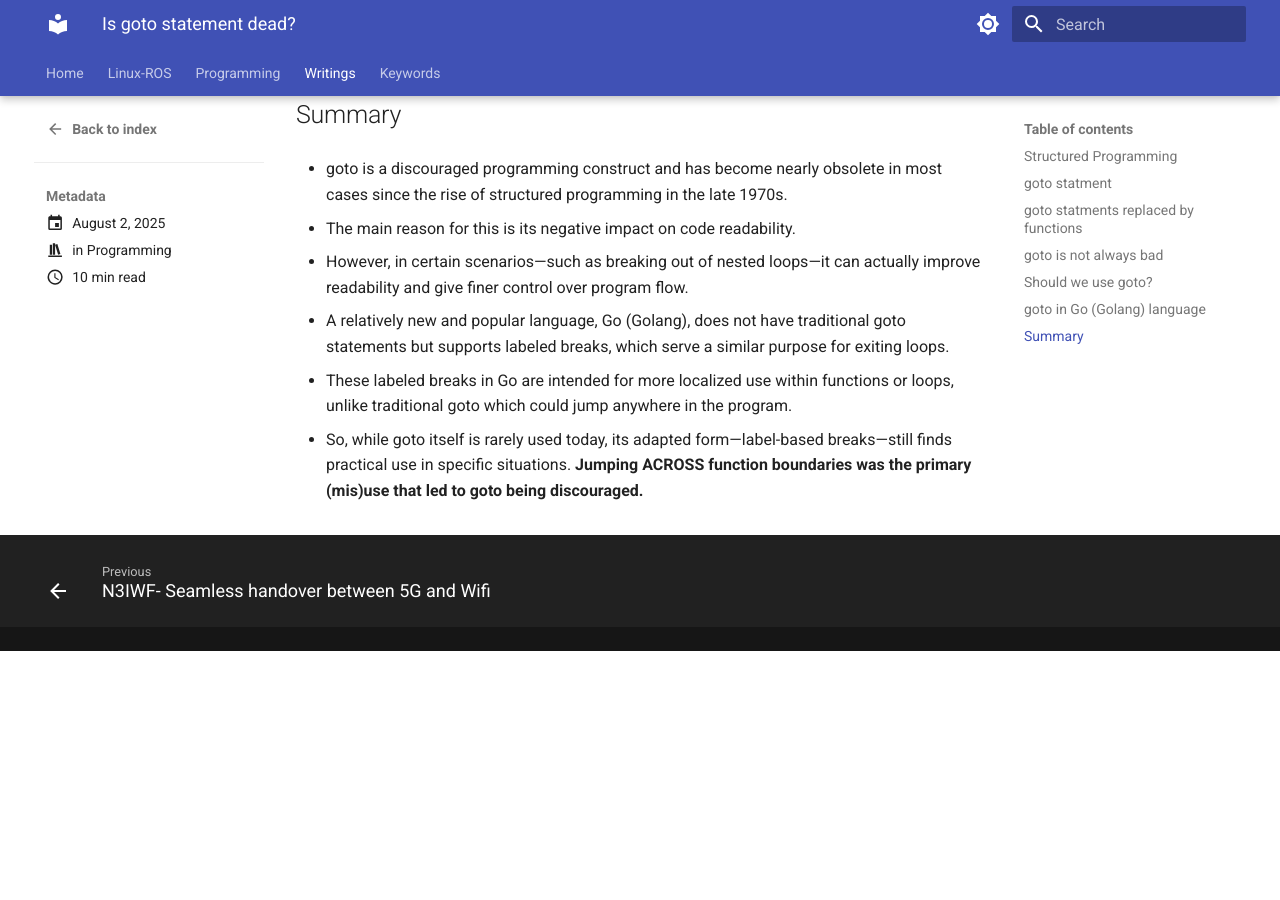
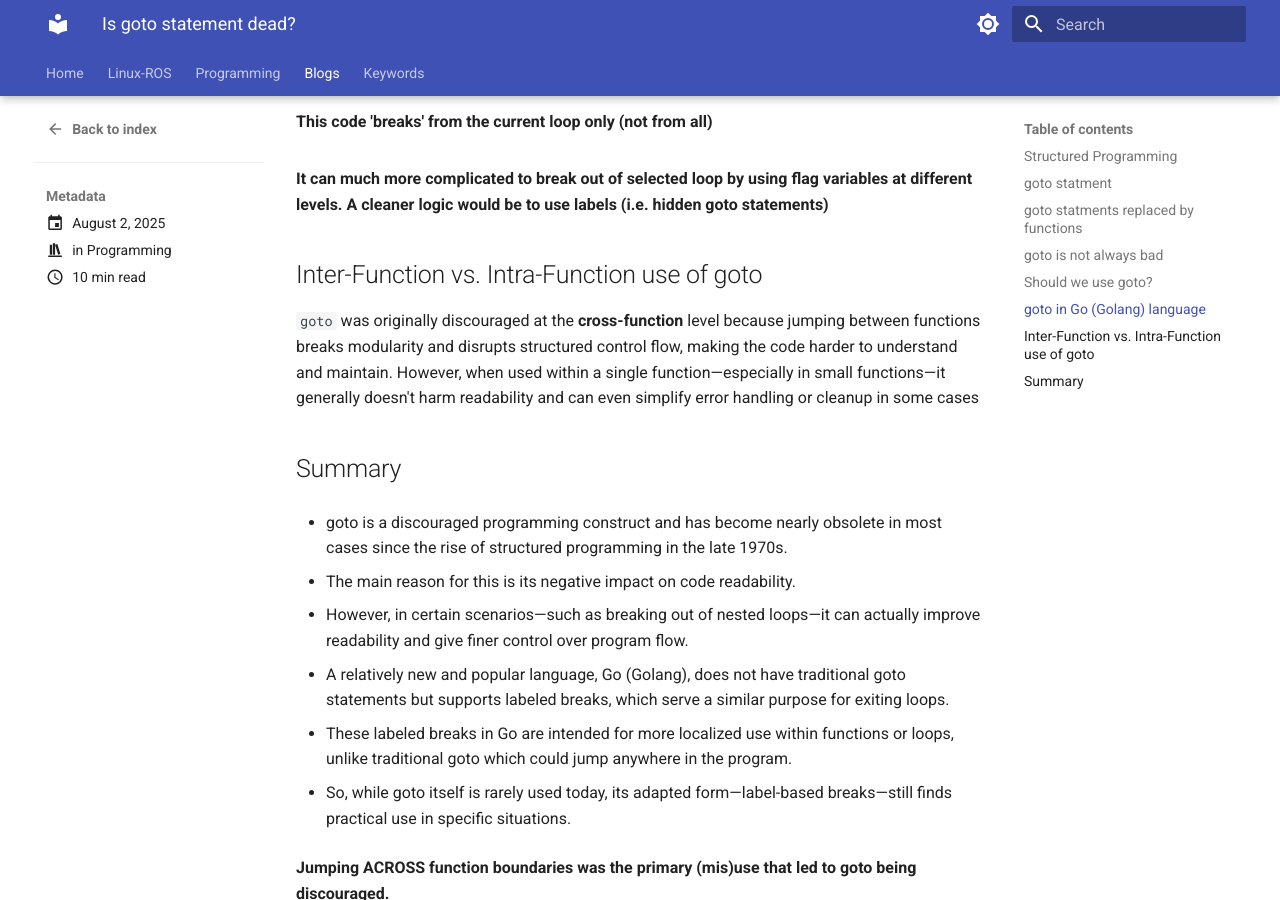
Before and after one commit to alohamujeeb/alohamujeeb.github.io, an MkDocs documentation site: the page built from docs/blog/posts/2025-08-02-is-goto-dead.md, in a window 1280 px wide and 900 px high, scrolled down 3875 px. Built offline with MkDocs 1.6.1 and Material for MkDocs 9.7.7, drawn with Linux system fonts in a browser that asks for light colours; before the commit the page ends 4526 px from its top, so only the background shows below that; some of the changed text lies outside the part shown.

Commit message:
blog reformatted

````diff
--- a/docs/blog/posts/2025-08-02-is-goto-dead.md
+++ b/docs/blog/posts/2025-08-02-is-goto-dead.md
@@ -28,7 +28,9 @@ Structured programming became mainstream in the 1970s and 1980s. It  is a progra
 ## goto statment
 A fourth type of statement, the **goto** statement, was widely used before structured programming. However, it is considered harmful because it makes code harder to understand and maintain.
 
-=== "Example with goto"
+Consider the following two examples—one using a goto statement and one without—to illustrate how goto can impact code readability.
+
+=== "code WITH goto"
 	``` c
 	#include <stdio.h>
 
@@ -63,7 +65,7 @@ A fourth type of statement, the **goto** statement, was widely used before struc
 	- In contrast, consider the version of the code that uses functions exclusively — it’s much clearer and easier to maintain.
 
 
-=== "Example WITHOUT goto"
+=== "code WITHOUT goto"
 	``` c
 	#include <stdio.h>
 
@@ -103,9 +105,11 @@ This is why structured programming emphasizes using only three types of statemen
 2. Conditional (if, if-else, switch, etc.)
 3. Loops (for, while, etc.)
 
+The following code snippet (taken from the example above) demonstrates how creating a function instead of using a goto statement leads to a purely sequential code flow, thereby improving code clarity.
+
 ``` c
+    // the code now becomes a sequntial code of three statemetns only
 int main() {
-	/* sequential code */
 	int result = gcd(48, 18);
     printf("GCD is: %d\n", result);
     return 0;
@@ -262,6 +266,10 @@ Note:
 
 **It can much more complicated to break out of selected loop by using flag variables at different levels. A cleaner logic would be to use labels (i.e. hidden goto statements)**
 
+## Inter-Function vs. Intra-Function use of goto
+```goto``` was originally discouraged at the **cross-function** level because jumping between functions breaks modularity and disrupts structured control flow, making the code harder to understand and maintain. However, when used within a single function—especially in small functions—it generally doesn't harm readability and can even simplify error handling or cleanup in some cases
+
+
 ## Summary
 - goto is a discouraged programming construct and has become nearly obsolete in most cases since the rise of structured programming in the late 1970s.
 
@@ -273,4 +281,6 @@ Note:
 
 - These labeled breaks in Go are intended for more localized use within functions or loops, unlike traditional goto which could jump anywhere in the program.
 
-- So, while goto itself is rarely used today, its adapted form—label-based breaks—still finds practical use in specific situations. **Jumping ACROSS function boundaries was the primary (mis)use that led to goto being discouraged.**
+- So, while goto itself is rarely used today, its adapted form—label-based breaks—still finds practical use in specific situations.
+
+**Jumping ACROSS function boundaries was the primary (mis)use that led to goto being discouraged.**
--- a/mkdocs.yml
+++ b/mkdocs.yml
@@ -108,8 +108,6 @@ nav:
         #- imports and packages
         #- Collections
 
-
-
-  - Writings:
+  - Blogs:
     - blog/index.md
   - Keywords: tags.md
````
Also changed, not shown: docs/blog/index.md (+2 -2 lines).
